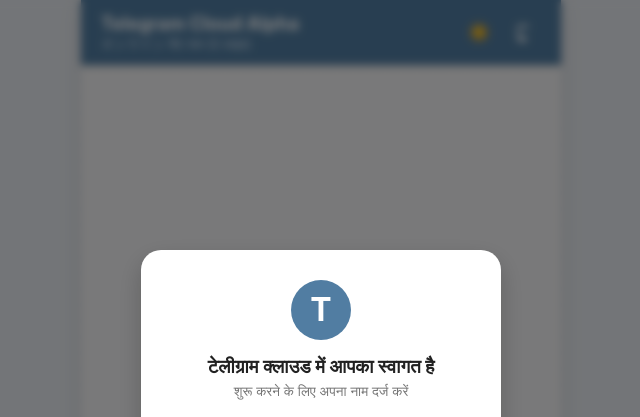
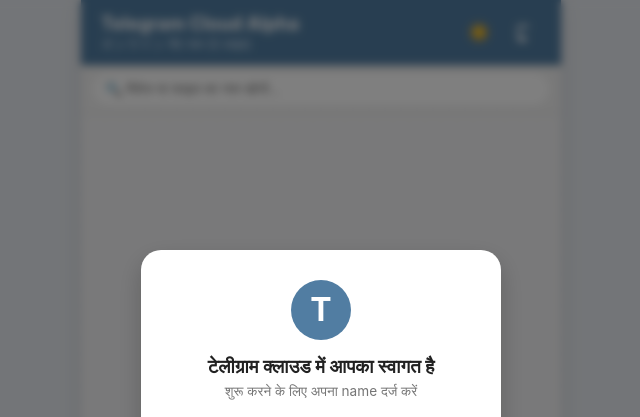
Before and after one commit to Imperial-Founder-Piyush/telegram-cloud-alpha, a plain HTML site: page index.html in a window 1280 px wide. Shown: the top 417 px of the page, 319-959 px from the left. Drawn offline with nearby package versions, Linux system fonts and the light colour scheme.

Commit message:
Update index.html

```diff
--- a/index.html
+++ b/index.html
@@ -15,7 +15,7 @@
     <div class="modal-card">
         <div class="modal-logo">T</div>
         <h3>टेलीग्राम क्लाउड में आपका स्वागत है</h3>
-        <p>शुरू करने के लिए अपना नाम दर्ज करें</p>
+        <p>शुरू करने के लिए अपना name दर्ज करें</p>
         <input type="text" id="modalInput" placeholder="आपका नाम..." autocomplete="off">
         <button id="joinBtn">चैट शुरू करें</button>
     </div>
@@ -36,6 +36,11 @@
                 <svg viewBox="0 0 24 24"><path d="M19,4H15.5L14.5,3H9.5L8.5,4H5V6H19M6,19A2,2 0 0,0 8,21H16A2,2 0 0,0 8,19V7H6V19Z"/></svg>
             </button>
         </div>
+    </div>
+
+    <!-- 🔍 नया सर्च और फ़िल्टर बार (Search Bar) -->
+    <div class="search-bar-container" style="padding: 8px 12px; background: rgba(0,0,0,0.05); display: flex; align-items: center; border-bottom: 1px solid rgba(0,0,0,0.1);">
+        <input type="text" id="searchFileInput" placeholder="🔍 मैसेज या फाइल का नाम खोजें..." style="width: 100%; padding: 8px 12px; border: none; border-radius: 20px; outline: none; font-size: 14px; background: var(--search-bg, #fff);">
     </div>
 
     <!-- मैसेजेस का डिब्बा (टेलीग्राम बैकग्राउंड के साथ) -->
```
